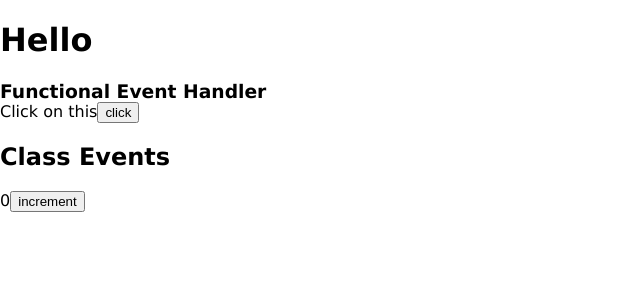
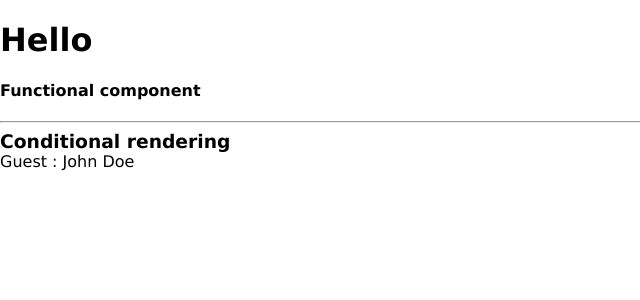
Before and after one commit to sampreethD/react, a React (Create React App) app: page / in a window 1280 px wide. Shown: the top 300 px of the page, without its empty margins (0-640 px from the left). Built offline with nearby package versions, Linux system fonts and the light colour scheme.

Commit message:
initial commit

```diff
--- a/src/App.js
+++ b/src/App.js
@@ -1,7 +1,8 @@
 import React from "react";
 import "./styles.css";
-import Events from "./components/Functional-events";
-import ClassEvents from "./components/class-events";
+// import Events from "./components/Functional-events";
+// import ClassEvents from "./components/class-events";
+import ConditionRender from "./components/conditional-rendering";
 
 //lesson no.1 - Function name should start with caps if you are using as a component
 //lesson no.2 - default is for some reason, don't ignore. (default) is stating we are exporting single class/function.
@@ -11,8 +12,7 @@ export default function App() {
   return (
     <div>
       <h1>Hello</h1>
-      <Events />
-      <ClassEvents />
+      <ConditionRender userRole="Guest" name="John Doe" />
     </div>
   );
 }
--- /dev/null
+++ b/src/components/conditional-rendering.js
@@ -0,0 +1,17 @@
+import React from "react";
+
+export default function ConditionRender(props) {
+  const user = props.userRole;
+  return (
+    <div>
+      <h4>Functional component</h4>
+      <hr />
+      <h3>Conditional rendering</h3>
+      {user === "admin" ? (
+        <span>Admin : {props.name}</span>
+      ) : (
+        <span>Guest : {props.name}</span>
+      )}
+    </div>
+  );
+}
```
